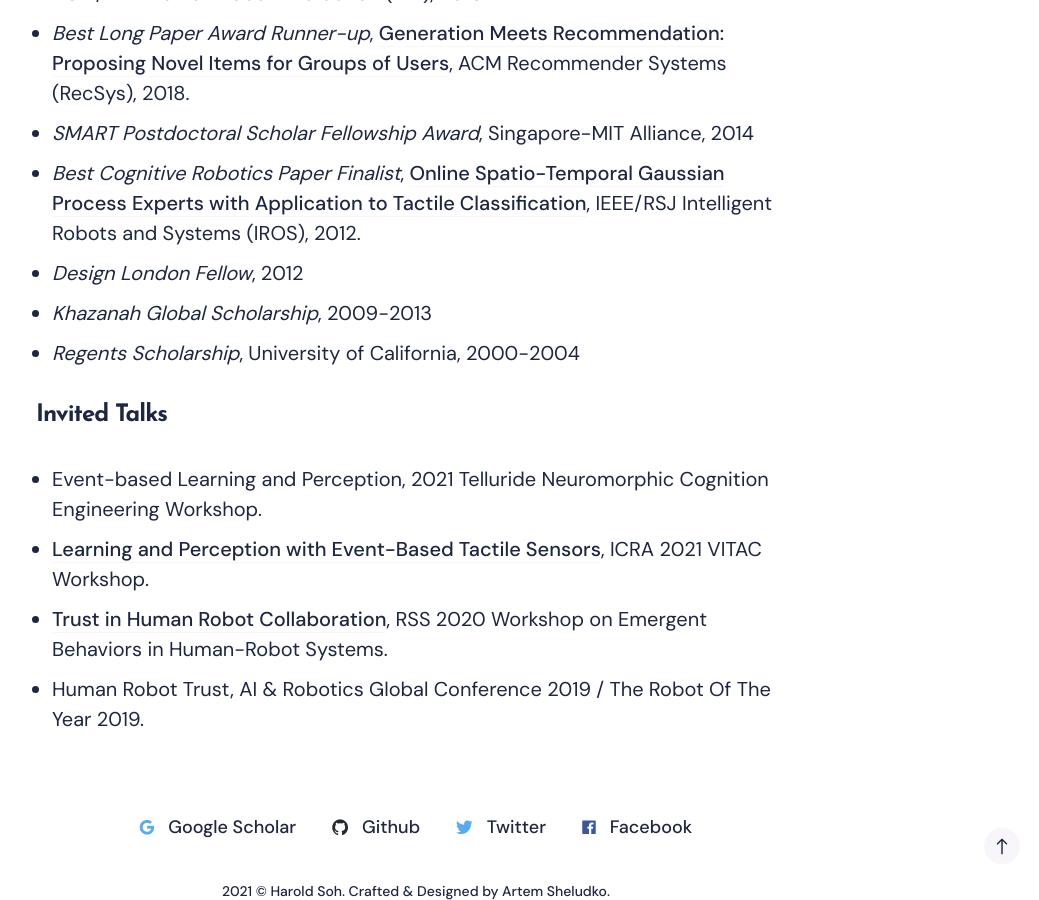
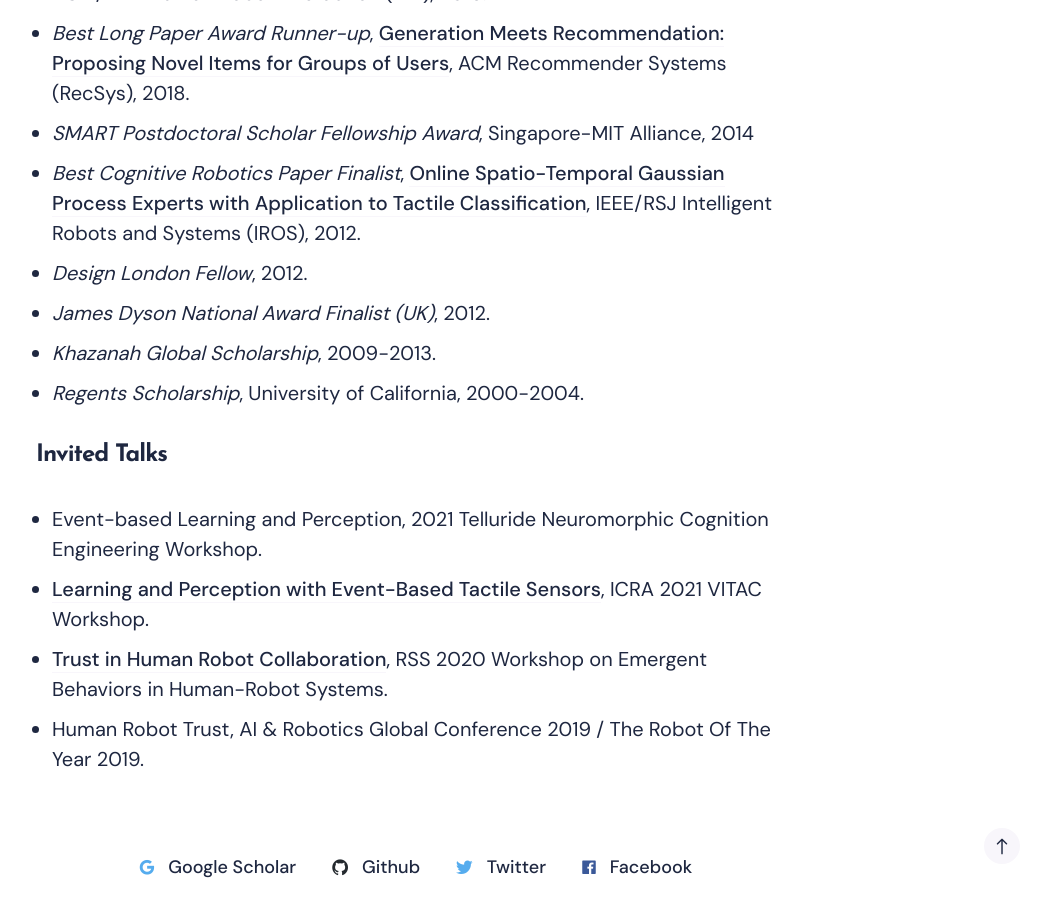
Before and after one commit to haroldsoh/haroldsoh.github.io, a Jekyll site: the page built from _pages/research.md, in a window 1280 px wide and 900 px high, scrolled down 1194 px. Shown: the whole window, without its empty margins (224-1263 px from the left). Built offline with Jekyll 4.4.1, drawn with Linux system fonts in a browser that asks for light colours; nearby versions of some CDN libraries.

Commit message:
furnished more links on index

```diff
--- a/_data/settings.yml
+++ b/_data/settings.yml
@@ -31,9 +31,9 @@
 hero:
   hero__title: Hello, I'm Harold.
   hero__description: 'I’m an Assistant Professor of Computer Science at the School of Computing, National University of Singapore (NUS).
-  I direct the <a href="test">Collaborative, Learning, and Adaptive Robots (CLeAR)</a> Lab.
+  I direct the <a href="https://clear-nus.github.io">Collaborative, Learning, and Adaptive Robots (CLeAR)</a> Lab.
   My research interests are in broadly in human-AI/robot interaction, machine learning, and robotics.
-  I’m particularly interested in developing trustworthy collaborative robots.'
+  I’m particularly interested in developing trustworthy collaborative robots. Read more about my <a href="research">research</a>, <a href="teaching">teaching</a> or <a href="contact">get in touch</a>.'
 
 
 #-------------------------------
--- a/_pages/research.md
+++ b/_pages/research.md
@@ -22,9 +22,10 @@
 - *Best Long Paper Award Runner-up*, [Generation Meets Recommendation: Proposing Novel Items for Groups of Users](https://arxiv.org/abs/1808.01199){:target="_blank"}, ACM Recommender Systems (RecSys), 2018.
 - *SMART Postdoctoral Scholar Fellowship Award*, Singapore-MIT Alliance, 2014
 - *Best Cognitive Robotics Paper Finalist*, [Online Spatio-Temporal Gaussian Process Experts with Application to Tactile Classification](https://spiral.imperial.ac.uk/bitstream/10044/1/12658/4/iros2012.pdf){:target="_blank"}, IEEE/RSJ Intelligent Robots and Systems (IROS), 2012.
-- *Design London Fellow*, 2012
-- *Khazanah Global Scholarship*, 2009-2013
-- *Regents Scholarship*, University of California, 2000-2004
+- *Design London Fellow*, 2012.
+- *James Dyson National Award Finalist (UK)*, 2012.
+- *Khazanah Global Scholarship*, 2009-2013.
+- *Regents Scholarship*, University of California, 2000-2004.
 
 ### Invited Talks
 
```
